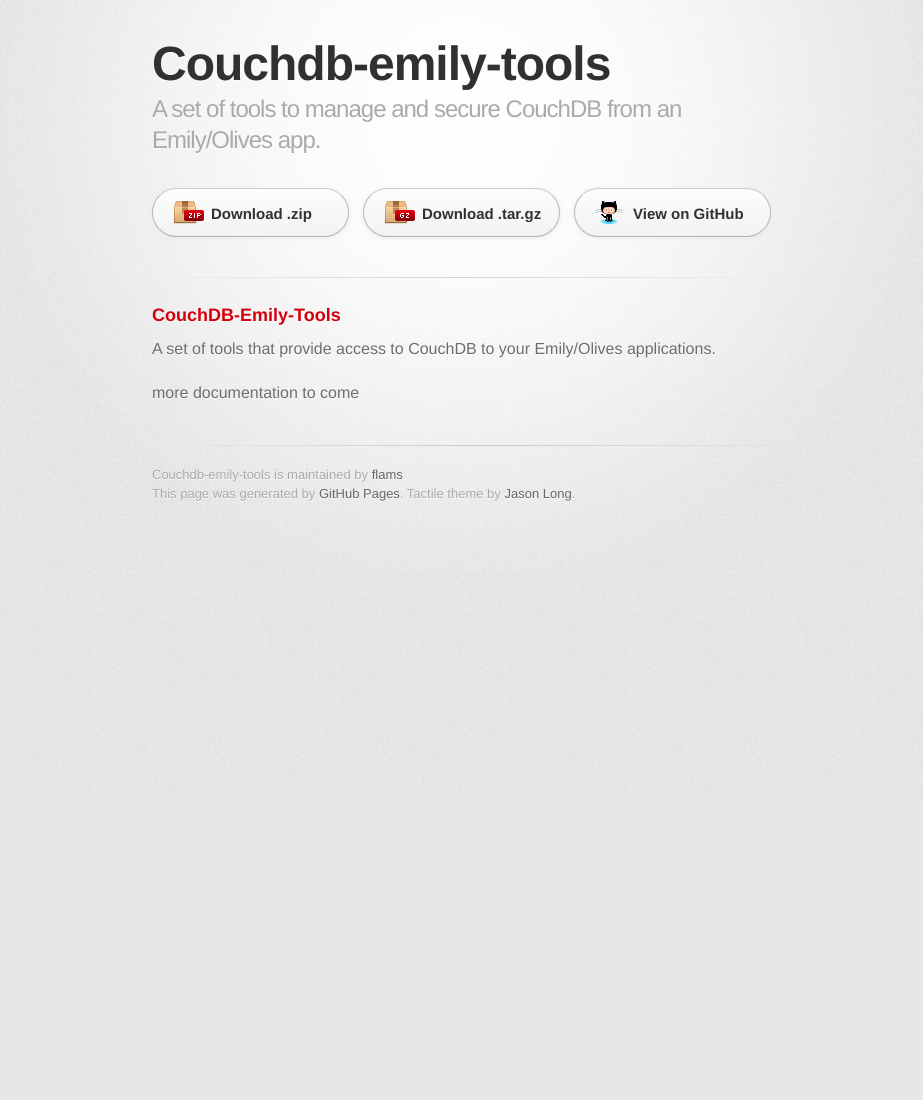
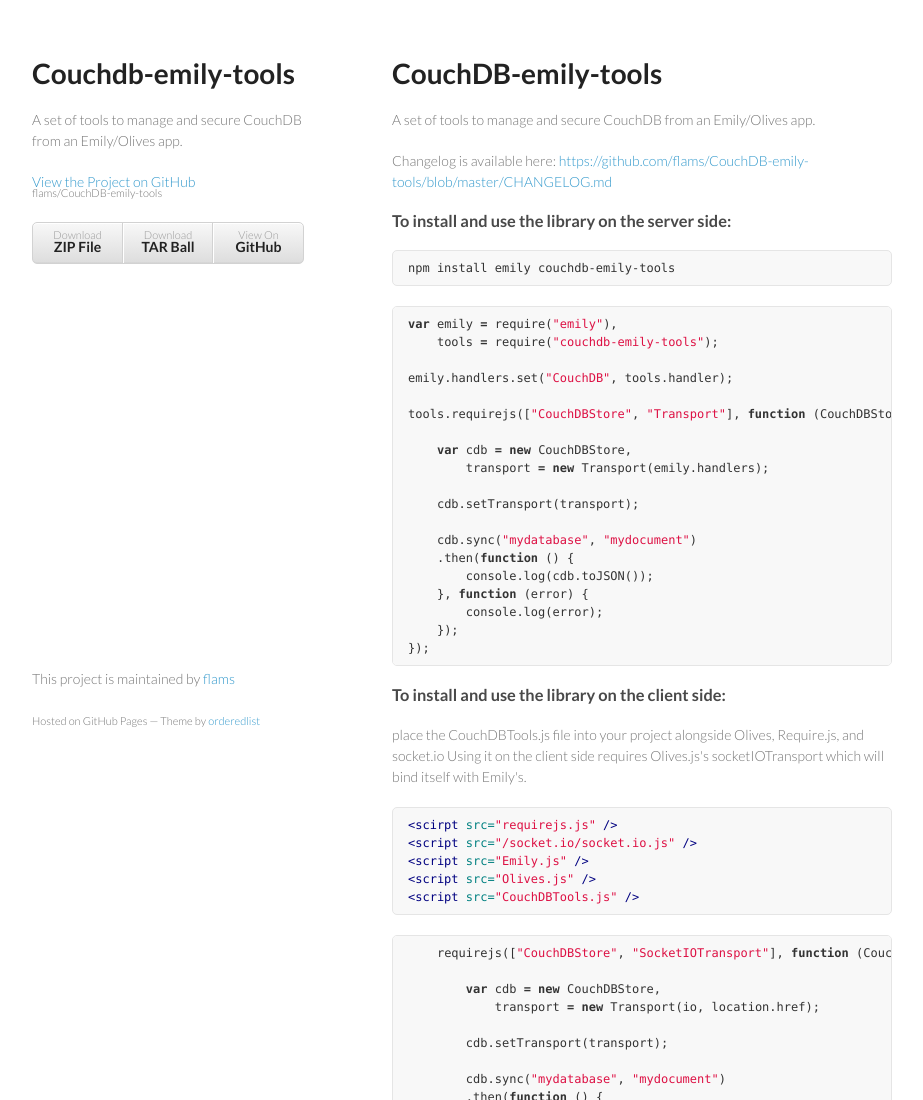
Before and after one commit to flams/CouchDB-emily-tools, a plain HTML site: page index.html in a window 1280 px wide. Shown: the top 1100 px of the page, without its empty margins (178-1101 px from the left). Before the commit the page ends 800 px from the top, so only its background shows below. Drawn offline with Linux system fonts and the light colour scheme; a web font is replaced by a local one.

Commit message:
Create gh-pages branch via GitHub

```diff
--- a/index.html
+++ b/index.html
@@ -1,50 +1,97 @@
-<!DOCTYPE html>
+<!doctype html>
 <html>
   <head>
-    <meta charset='utf-8'>
+    <meta charset="utf-8">
     <meta http-equiv="X-UA-Compatible" content="chrome=1">
-    <link href='https://fonts.googleapis.com/css?family=Chivo:900' rel='stylesheet' type='text/css'>
-    <link rel="stylesheet" type="text/css" href="stylesheets/stylesheet.css" media="screen" />
-    <link rel="stylesheet" type="text/css" href="stylesheets/pygment_trac.css" media="screen" />
-    <link rel="stylesheet" type="text/css" href="stylesheets/print.css" media="print" />
+    <title>Couchdb-emily-tools by flams</title>
+
+    <link rel="stylesheet" href="stylesheets/styles.css">
+    <link rel="stylesheet" href="stylesheets/pygment_trac.css">
+    <meta name="viewport" content="width=device-width, initial-scale=1, user-scalable=no">
     <!--[if lt IE 9]>
     <script src="//html5shiv.googlecode.com/svn/trunk/html5.js"></script>
     <![endif]-->
-    <title>Couchdb-emily-tools by flams</title>
   </head>
+  <body>
+    <div class="wrapper">
+      <header>
+        <h1>Couchdb-emily-tools</h1>
+        <p>A set of tools to manage and secure CouchDB from an Emily/Olives app. </p>
 
-  <body>
-    <div id="container">
-      <div class="inner">
-
-        <header>
-          <h1>Couchdb-emily-tools</h1>
-          <h2>A set of tools to manage and secure CouchDB from an Emily/Olives app. </h2>
-        </header>
-
-        <section id="downloads" class="clearfix">
-          <a href="https://github.com/flams/CouchDB-emily-tools/zipball/master" id="download-zip" class="button"><span>Download .zip</span></a>
-          <a href="https://github.com/flams/CouchDB-emily-tools/tarball/master" id="download-tar-gz" class="button"><span>Download .tar.gz</span></a>
-          <a href="https://github.com/flams/CouchDB-emily-tools" id="view-on-github" class="button"><span>View on GitHub</span></a>
-        </section>
-
-        <hr>
-
-        <section id="main_content">
-          <h3>CouchDB-Emily-Tools</h3>
-
-<p>A set of tools that provide access to CouchDB to your Emily/Olives applications.</p>
-
-<p>more documentation to come</p>
-        </section>
-
-        <footer>
-          Couchdb-emily-tools is maintained by <a href="https://github.com/flams">flams</a><br>
-          This page was generated by <a href="http://pages.github.com">GitHub Pages</a>. Tactile theme by <a href="http://twitter.com/jasonlong">Jason Long</a>.
-        </footer>
+        <p class="view"><a href="https://github.com/flams/CouchDB-emily-tools">View the Project on GitHub <small>flams/CouchDB-emily-tools</small></a></p>
 
 
-      </div>
+        <ul>
+          <li><a href="https://github.com/flams/CouchDB-emily-tools/zipball/master">Download <strong>ZIP File</strong></a></li>
+          <li><a href="https://github.com/flams/CouchDB-emily-tools/tarball/master">Download <strong>TAR Ball</strong></a></li>
+          <li><a href="https://github.com/flams/CouchDB-emily-tools">View On <strong>GitHub</strong></a></li>
+        </ul>
+      </header>
+      <section>
+        <h1>CouchDB-emily-tools</h1>
+
+<p>A set of tools to manage and secure CouchDB from an Emily/Olives app.</p>
+
+<p>Changelog is available here: <a href="https://github.com/flams/CouchDB-emily-tools/blob/master/CHANGELOG.md">https://github.com/flams/CouchDB-emily-tools/blob/master/CHANGELOG.md</a></p>
+
+<h3>To install and use the library on the server side:</h3>
+
+<div class="highlight"><pre>npm install emily couchdb-emily-tools
+</pre></div>
+
+<div class="highlight"><pre><span class="kd">var</span> <span class="nx">emily</span> <span class="o">=</span> <span class="nx">require</span><span class="p">(</span><span class="s2">"emily"</span><span class="p">),</span>
+    <span class="nx">tools</span> <span class="o">=</span> <span class="nx">require</span><span class="p">(</span><span class="s2">"couchdb-emily-tools"</span><span class="p">);</span>
+
+<span class="nx">emily</span><span class="p">.</span><span class="nx">handlers</span><span class="p">.</span><span class="nx">set</span><span class="p">(</span><span class="s2">"CouchDB"</span><span class="p">,</span> <span class="nx">tools</span><span class="p">.</span><span class="nx">handler</span><span class="p">);</span>
+
+<span class="nx">tools</span><span class="p">.</span><span class="nx">requirejs</span><span class="p">([</span><span class="s2">"CouchDBStore"</span><span class="p">,</span> <span class="s2">"Transport"</span><span class="p">],</span> <span class="kd">function</span> <span class="p">(</span><span class="nx">CouchDBStore</span><span class="p">,</span> <span class="nx">Transport</span><span class="p">)</span> <span class="p">{</span>
+
+    <span class="kd">var</span> <span class="nx">cdb</span> <span class="o">=</span> <span class="k">new</span> <span class="nx">CouchDBStore</span><span class="p">,</span>
+        <span class="nx">transport</span> <span class="o">=</span> <span class="k">new</span> <span class="nx">Transport</span><span class="p">(</span><span class="nx">emily</span><span class="p">.</span><span class="nx">handlers</span><span class="p">);</span>
+
+    <span class="nx">cdb</span><span class="p">.</span><span class="nx">setTransport</span><span class="p">(</span><span class="nx">transport</span><span class="p">);</span>
+
+    <span class="nx">cdb</span><span class="p">.</span><span class="nx">sync</span><span class="p">(</span><span class="s2">"mydatabase"</span><span class="p">,</span> <span class="s2">"mydocument"</span><span class="p">)</span>
+    <span class="p">.</span><span class="nx">then</span><span class="p">(</span><span class="kd">function</span> <span class="p">()</span> <span class="p">{</span>
+        <span class="nx">console</span><span class="p">.</span><span class="nx">log</span><span class="p">(</span><span class="nx">cdb</span><span class="p">.</span><span class="nx">toJSON</span><span class="p">());</span>
+    <span class="p">},</span> <span class="kd">function</span> <span class="p">(</span><span class="nx">error</span><span class="p">)</span> <span class="p">{</span>
+        <span class="nx">console</span><span class="p">.</span><span class="nx">log</span><span class="p">(</span><span class="nx">error</span><span class="p">);</span>
+    <span class="p">});</span>
+<span class="p">});</span>
+</pre></div>
+
+<h3>To install and use the library on the client side:</h3>
+
+<p>place the CouchDBTools.js file into your project alongside Olives, Require.js, and socket.io
+Using it on the client side requires Olives.js's socketIOTransport which will bind itself with Emily's.</p>
+
+<div class="highlight"><pre><span class="nt">&lt;scirpt</span> <span class="na">src=</span><span class="s">"requirejs.js"</span> <span class="nt">/&gt;</span>
+<span class="nt">&lt;script </span><span class="na">src=</span><span class="s">"/socket.io/socket.io.js"</span> <span class="nt">/&gt;</span>
+<span class="nt">&lt;script </span><span class="na">src=</span><span class="s">"Emily.js"</span> <span class="nt">/&gt;</span>
+<span class="nt">&lt;script </span><span class="na">src=</span><span class="s">"Olives.js"</span> <span class="nt">/&gt;</span>
+<span class="nt">&lt;script </span><span class="na">src=</span><span class="s">"CouchDBTools.js"</span> <span class="nt">/&gt;</span>
+</pre></div>
+
+<div class="highlight"><pre>    <span class="nx">requirejs</span><span class="p">([</span><span class="s2">"CouchDBStore"</span><span class="p">,</span> <span class="s2">"SocketIOTransport"</span><span class="p">],</span> <span class="kd">function</span> <span class="p">(</span><span class="nx">CouchDBStore</span><span class="p">,</span> <span class="nx">SocketIOTransport</span><span class="p">)</span> <span class="p">{</span>
+
+        <span class="kd">var</span> <span class="nx">cdb</span> <span class="o">=</span> <span class="k">new</span> <span class="nx">CouchDBStore</span><span class="p">,</span>
+            <span class="nx">transport</span> <span class="o">=</span> <span class="k">new</span> <span class="nx">Transport</span><span class="p">(</span><span class="nx">io</span><span class="p">,</span> <span class="nx">location</span><span class="p">.</span><span class="nx">href</span><span class="p">);</span>
+
+        <span class="nx">cdb</span><span class="p">.</span><span class="nx">setTransport</span><span class="p">(</span><span class="nx">transport</span><span class="p">);</span>
+
+        <span class="nx">cdb</span><span class="p">.</span><span class="nx">sync</span><span class="p">(</span><span class="s2">"mydatabase"</span><span class="p">,</span> <span class="s2">"mydocument"</span><span class="p">)</span>
+        <span class="p">.</span><span class="nx">then</span><span class="p">(</span><span class="kd">function</span> <span class="p">()</span> <span class="p">{</span>
+            <span class="nx">console</span><span class="p">.</span><span class="nx">log</span><span class="p">(</span><span class="nx">cdb</span><span class="p">.</span><span class="nx">toJSON</span><span class="p">());</span>
+        <span class="p">});</span>
+    <span class="p">});</span>
+</pre></div>
+      </section>
+      <footer>
+        <p>This project is maintained by <a href="https://github.com/flams">flams</a></p>
+        <p><small>Hosted on GitHub Pages &mdash; Theme by <a href="https://github.com/orderedlist">orderedlist</a></small></p>
+      </footer>
     </div>
+    <script src="javascripts/scale.fix.js"></script>
+
   </body>
 </html>
--- /dev/null
+++ b/stylesheets/styles.css
@@ -0,0 +1,255 @@
+@import url(https://fonts.googleapis.com/css?family=Lato:300italic,700italic,300,700);
+
+body {
+  padding:50px;
+  font:14px/1.5 Lato, "Helvetica Neue", Helvetica, Arial, sans-serif;
+  color:#777;
+  font-weight:300;
+}
+
+h1, h2, h3, h4, h5, h6 {
+  color:#222;
+  margin:0 0 20px;
+}
+
+p, ul, ol, table, pre, dl {
+  margin:0 0 20px;
+}
+
+h1, h2, h3 {
+  line-height:1.1;
+}
+
+h1 {
+  font-size:28px;
+}
+
+h2 {
+  color:#393939;
+}
+
+h3, h4, h5, h6 {
+  color:#494949;
+}
+
+a {
+  color:#39c;
+  font-weight:400;
+  text-decoration:none;
+}
+
+a small {
+  font-size:11px;
+  color:#777;
+  margin-top:-0.6em;
+  display:block;
+}
+
+.wrapper {
+  width:860px;
+  margin:0 auto;
+}
+
+blockquote {
+  border-left:1px solid #e5e5e5;
+  margin:0;
+  padding:0 0 0 20px;
+  font-style:italic;
+}
+
+code, pre {
+  font-family:Monaco, Bitstream Vera Sans Mono, Lucida Console, Terminal;
+  color:#333;
+  font-size:12px;
+}
+
+pre {
+  padding:8px 15px;
+  background: #f8f8f8;
+  border-radius:5px;
+  border:1px solid #e5e5e5;
+  overflow-x: auto;
+}
+
+table {
+  width:100%;
+  border-collapse:collapse;
+}
+
+th, td {
+  text-align:left;
+  padding:5px 10px;
+  border-bottom:1px solid #e5e5e5;
+}
+
+dt {
+  color:#444;
+  font-weight:700;
+}
+
+th {
+  color:#444;
+}
+
+img {
+  max-width:100%;
+}
+
+header {
+  width:270px;
+  float:left;
+  position:fixed;
+}
+
+header ul {
+  list-style:none;
+  height:40px;
+
+  padding:0;
+
+  background: #eee;
+  background: -moz-linear-gradient(top, #f8f8f8 0%, #dddddd 100%);
+  background: -webkit-gradient(linear, left top, left bottom, color-stop(0%,#f8f8f8), color-stop(100%,#dddddd));
+  background: -webkit-linear-gradient(top, #f8f8f8 0%,#dddddd 100%);
+  background: -o-linear-gradient(top, #f8f8f8 0%,#dddddd 100%);
+  background: -ms-linear-gradient(top, #f8f8f8 0%,#dddddd 100%);
+  background: linear-gradient(top, #f8f8f8 0%,#dddddd 100%);
+
+  border-radius:5px;
+  border:1px solid #d2d2d2;
+  box-shadow:inset #fff 0 1px 0, inset rgba(0,0,0,0.03) 0 -1px 0;
+  width:270px;
+}
+
+header li {
+  width:89px;
+  float:left;
+  border-right:1px solid #d2d2d2;
+  height:40px;
+}
+
+header ul a {
+  line-height:1;
+  font-size:11px;
+  color:#999;
+  display:block;
+  text-align:center;
+  padding-top:6px;
+  height:40px;
+}
+
+strong {
+  color:#222;
+  font-weight:700;
+}
+
+header ul li + li {
+  width:88px;
+  border-left:1px solid #fff;
+}
+
+header ul li + li + li {
+  border-right:none;
+  width:89px;
+}
+
+header ul a strong {
+  font-size:14px;
+  display:block;
+  color:#222;
+}
+
+section {
+  width:500px;
+  float:right;
+  padding-bottom:50px;
+}
+
+small {
+  font-size:11px;
+}
+
+hr {
+  border:0;
+  background:#e5e5e5;
+  height:1px;
+  margin:0 0 20px;
+}
+
+footer {
+  width:270px;
+  float:left;
+  position:fixed;
+  bottom:50px;
+}
+
+@media print, screen and (max-width: 960px) {
+
+  div.wrapper {
+    width:auto;
+    margin:0;
+  }
+
+  header, section, footer {
+    float:none;
+    position:static;
+    width:auto;
+  }
+
+  header {
+    padding-right:320px;
+  }
+
+  section {
+    border:1px solid #e5e5e5;
+    border-width:1px 0;
+    padding:20px 0;
+    margin:0 0 20px;
+  }
+
+  header a small {
+    display:inline;
+  }
+
+  header ul {
+    position:absolute;
+    right:50px;
+    top:52px;
+  }
+}
+
+@media print, screen and (max-width: 720px) {
+  body {
+    word-wrap:break-word;
+  }
+
+  header {
+    padding:0;
+  }
+
+  header ul, header p.view {
+    position:static;
+  }
+
+  pre, code {
+    word-wrap:normal;
+  }
+}
+
+@media print, screen and (max-width: 480px) {
+  body {
+    padding:15px;
+  }
+
+  header ul {
+    display:none;
+  }
+}
+
+@media print {
+  body {
+    padding:0.4in;
+    font-size:12pt;
+    color:#444;
+  }
+}
```
Also changed, not shown: javascripts/scale.fix.js (added, +17 -0 lines), params.json (+1 -1 lines).
